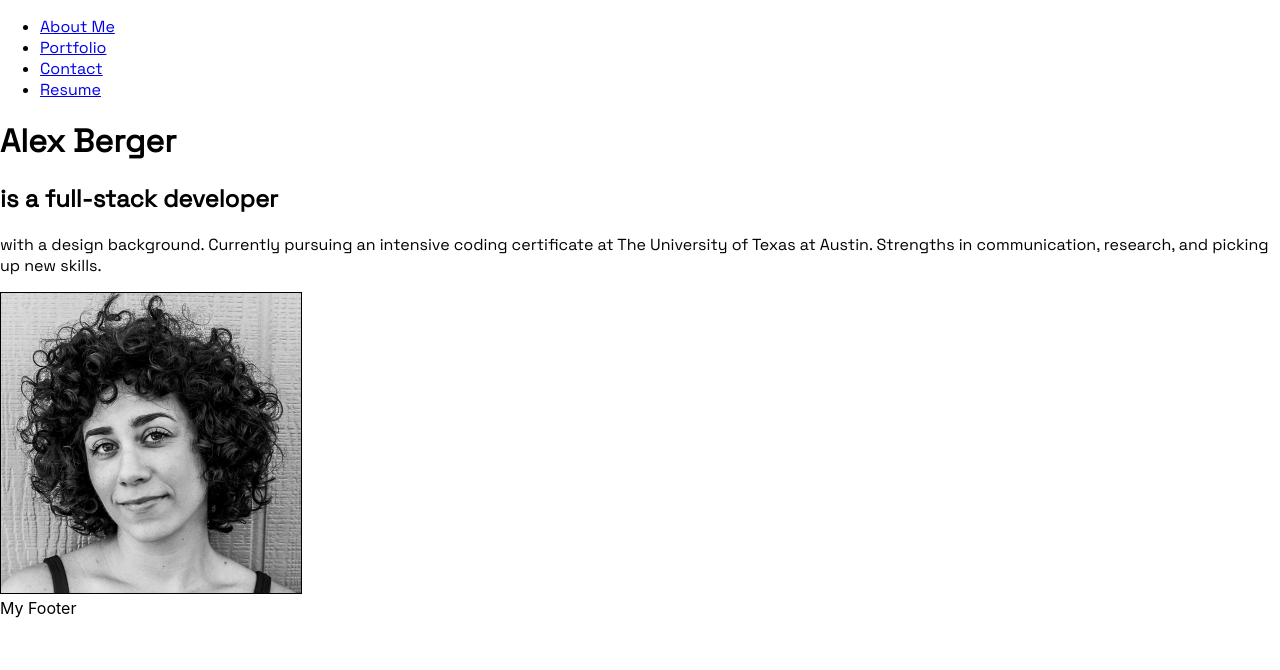
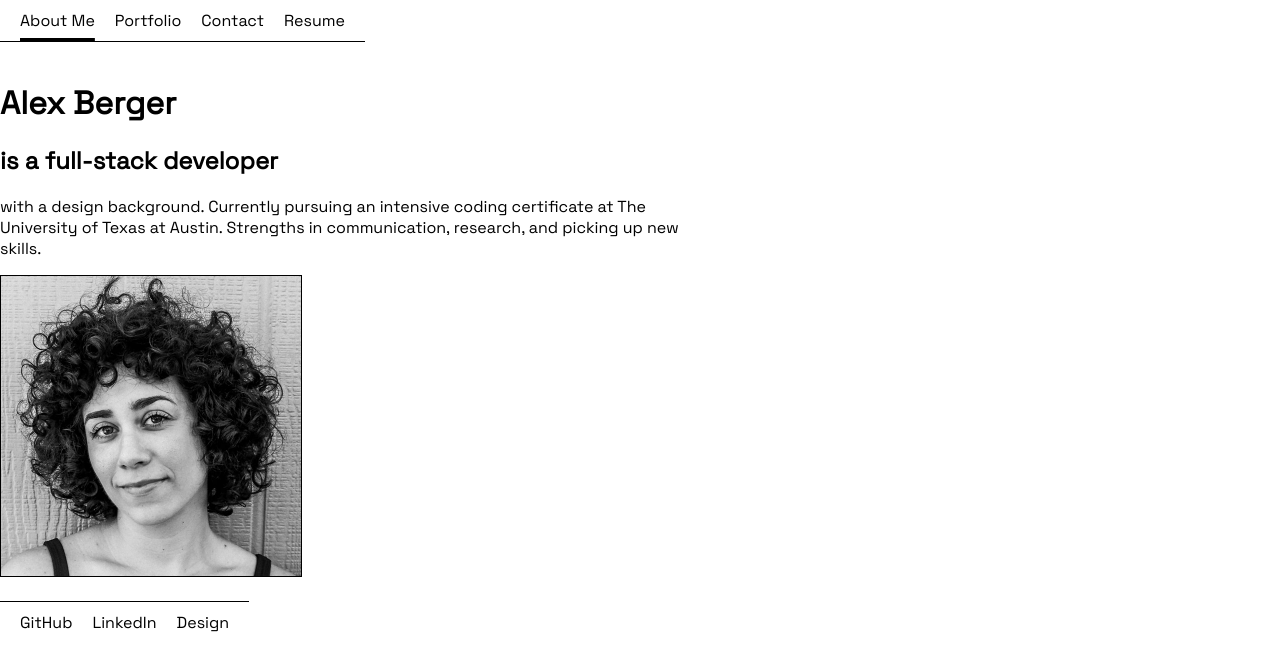
Before and after one commit to aberger3647/portfolio, a React (Create React App) app: page / in a window 1280 px wide. Shown: the top 670 px of the page. Built offline with nearby package versions, Linux system fonts and the light colour scheme.

Commit message:
style header and footer

```diff
--- a/src/App.css
+++ b/src/App.css
@@ -11,5 +11,44 @@ h1, h2, h3, h4, p, a {
 .skill {
   border: 1px solid black;
   border-radius: 50px;
+  padding: 5px 10px 5px 10px;
+  margin: 5px;
+  display: inline-block;
+}
+
+.nav-link, .foot-link {
+  color: black;
+  text-decoration: none;
+  padding: 5px;
+  margin: 5px;
+}
+
+.foot-link:hover {
+  text-decoration-line: underline;
+  text-underline-offset: -26px;
+  text-decoration-thickness: 3px;
+}
+
+.active {
+  text-decoration-line: underline;
+  text-underline-offset: 12px;
+  text-decoration-thickness: 3px;
+}
+
+.content {
+  max-width: 700px;
+}
+
+nav {
+  display: inline-block;
+  border-bottom: 1px solid black;
+  margin-bottom: 20px;
   padding: 10px;
 }
+
+footer {
+  display: inline-block;
+  border-top: 1px solid black;
+  margin-top: 20px;
+  padding: 10px;
+}
--- a/src/components/Footer.js
+++ b/src/components/Footer.js
@@ -1,9 +1,11 @@
 import React from 'react';
 
 const Footer = () => (
-    <div>
-        My Footer
-    </div>
+    <footer>
+        <a href="https://github.com/aberger3647"  target="_blank" rel="noopener noreferrer" className="foot-link">GitHub</a>
+        <a href="https://www.linkedin.com/in/alexjberger/"  target="_blank" rel="noopener noreferrer" className="foot-link">LinkedIn</a>
+        <a href="https://alexjberger.com"  target="_blank" rel="noopener noreferrer" className="foot-link">Design</a>
+    </footer>
 );
 
 export default Footer;
--- a/src/components/Header.js
+++ b/src/components/Header.js
@@ -3,12 +3,10 @@ import React from 'react';
 const Header = ({ currentPage, handlePageChange }) => {
     return (
     <nav>
-      <ul>
-        <li><a href="#about-me" onClick={() => handlePageChange('About')} className={currentPage === 'About' ? 'nav-link active' : 'nav-link'}>About Me</a></li>
-        <li><a href="#portfolio" onClick={() => handlePageChange('Portfolio')} className={currentPage === 'Portfolio' ? 'nav-link active' : 'nav-link'}>Portfolio</a></li>
-        <li><a href="#contact" onClick={() => handlePageChange('Contact')} className={currentPage === 'Contact' ? 'nav-link active' : 'nav-link'}>Contact</a></li>
-        <li><a href="#resume" onClick={() => handlePageChange('Resume')} className={currentPage === 'Resume' ? 'nav-link active' : 'nav-link'}>Resume</a></li>
-      </ul>
+        <a href="#about-me" onClick={() => handlePageChange('About')} className={currentPage === 'About' ? 'nav-link active' : 'nav-link'}>About Me</a>
+        <a href="#portfolio" onClick={() => handlePageChange('Portfolio')} className={currentPage === 'Portfolio' ? 'nav-link active' : 'nav-link'}>Portfolio</a>
+        <a href="#contact" onClick={() => handlePageChange('Contact')} className={currentPage === 'Contact' ? 'nav-link active' : 'nav-link'}>Contact</a>
+        <a href="#resume" onClick={() => handlePageChange('Resume')} className={currentPage === 'Resume' ? 'nav-link active' : 'nav-link'}>Resume</a>
     </nav>
 )};
 
--- a/src/components/Skill.js
+++ b/src/components/Skill.js
@@ -2,9 +2,7 @@ import React from 'react';
 
 const Skill = ({ skill }) => {
     return (
-        <div className="skill">
-            <h4>{skill}</h4>
-        </div>
+            <span className="skill">{skill}</span>
     )
 }
 
--- a/src/components/pages/About.js
+++ b/src/components/pages/About.js
@@ -2,7 +2,7 @@ import React from 'react';
 
 export default function About() {
     return (
-    <div>
+    <div className="content">
         <h1>Alex Berger</h1>
         <h2>is a full-stack developer</h2>
         <p>with a design background. Currently pursuing an intensive coding certificate at The University of Texas at Austin. Strengths in communication, research, and picking up new skills.</p>
--- a/src/components/pages/Contact.js
+++ b/src/components/pages/Contact.js
@@ -2,7 +2,7 @@ import React from 'react';
 
 const Contact = () => {
     return (
-    <div>
+    <div className="content">
         <h1>Contact</h1>
     </div>
 
--- a/src/components/pages/Portfolio.js
+++ b/src/components/pages/Portfolio.js
@@ -3,7 +3,7 @@ import Project from '../Project';
 
 const Portfolio = () => {
     return (
-    <div>
+    <div className="content">
         <h1>Portfolio</h1>
         <Project imgPath='./img/plantparenthood.png' title='Plant Parenthood' github='https://github.com/aberger3647/plantparenthood' liveApp='https://plant-parenthood.herokuapp.com/' desc='Gardeners can manage their plants, their garden tasks, and record observations. Responsible for back-end code, visual design and front-end interactivity. Tools used: Express.js, Node.js, Handlebars, Day.js, Bootstrap' />
         <Project imgPath='./img/cinemate.png' title='Cinemate' github='https://github.com/sidgray80/cinemate/' liveApp='https://sidgray80.github.io/cinemate/index.html/' desc='Moviegoers can search by genre to view movie trailers and reviews via API and save favorites to a list. Responsible for front-end design and implementation. Tools used: Tailwind, YouTube API, TMDB API' />
@@ -12,5 +12,3 @@ const Portfolio = () => {
 )};
 
 export default Portfolio;
-
-// {[{imgPath: './img/cinemate.png', title: 'Cinemate'}].map((project) => <Project imgPath={project.imgPath} title={project.title} />)}
--- a/src/components/pages/Resume.js
+++ b/src/components/pages/Resume.js
@@ -5,7 +5,7 @@ const Resume = () => {
     const skills = ['HTML', 'CSS', 'JavaScript', 'jQuery', 'Bootstrap', 'Tailwind', 'Node.js', 'Express.js', 'SQL', 'MySQL', 'MongoDB', 'Mongoose', 'NoSQL', 'React']
 
     return (
-    <div>
+    <div className="content">
         <h1>Resume</h1>
         {skills.map((skill) => <Skill skill={skill} />)}
     </div>
```
